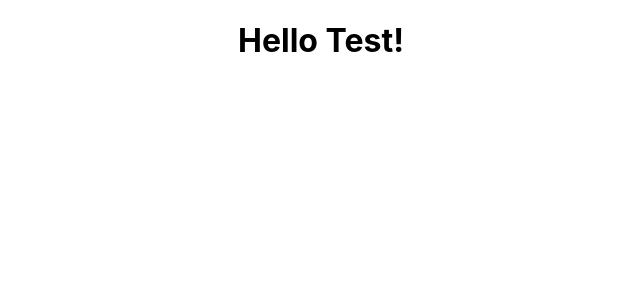
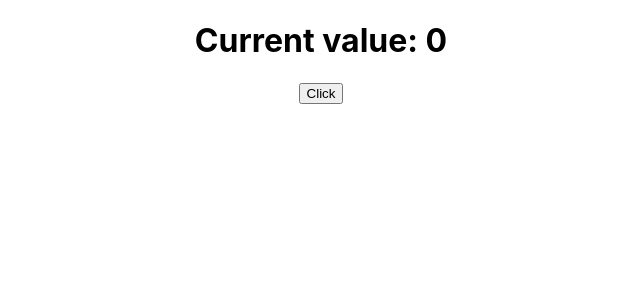
Before and after one commit to DevWichrowski/jest-enzyme-playground, a React (Create React App) app: page / in a window 1280 px wide. Shown: the top 300 px of the page, without its empty margins (319-959 px from the left). Built offline with nearby package versions, Linux system fonts and the light colour scheme.

Commit message:
App renders without crash

```diff
--- a/src/App.js
+++ b/src/App.js
@@ -2,10 +2,22 @@ import React, { Component } from 'react';
 import './App.css';
 
 class App extends Component {
+  constructor(props){
+    super(props);
+    this.state = {
+      value: 0
+    }
+  }
+
   render() {
+    const incrementValue = () =>{
+     this.setState({value: this.state.value + 1});
+    }
+
     return (
-      <div className="App">
-        <h1>Hello Test!</h1>
+      <div className="App" data-test='component-app'>
+        <h1>Current value: {this.state.value}</h1>
+        <button onClick={() => incrementValue()}>Click</button>
       </div>
     );
   }
```
Also changed, not shown: 1 other file (tests, documents, lock files or other folders).
